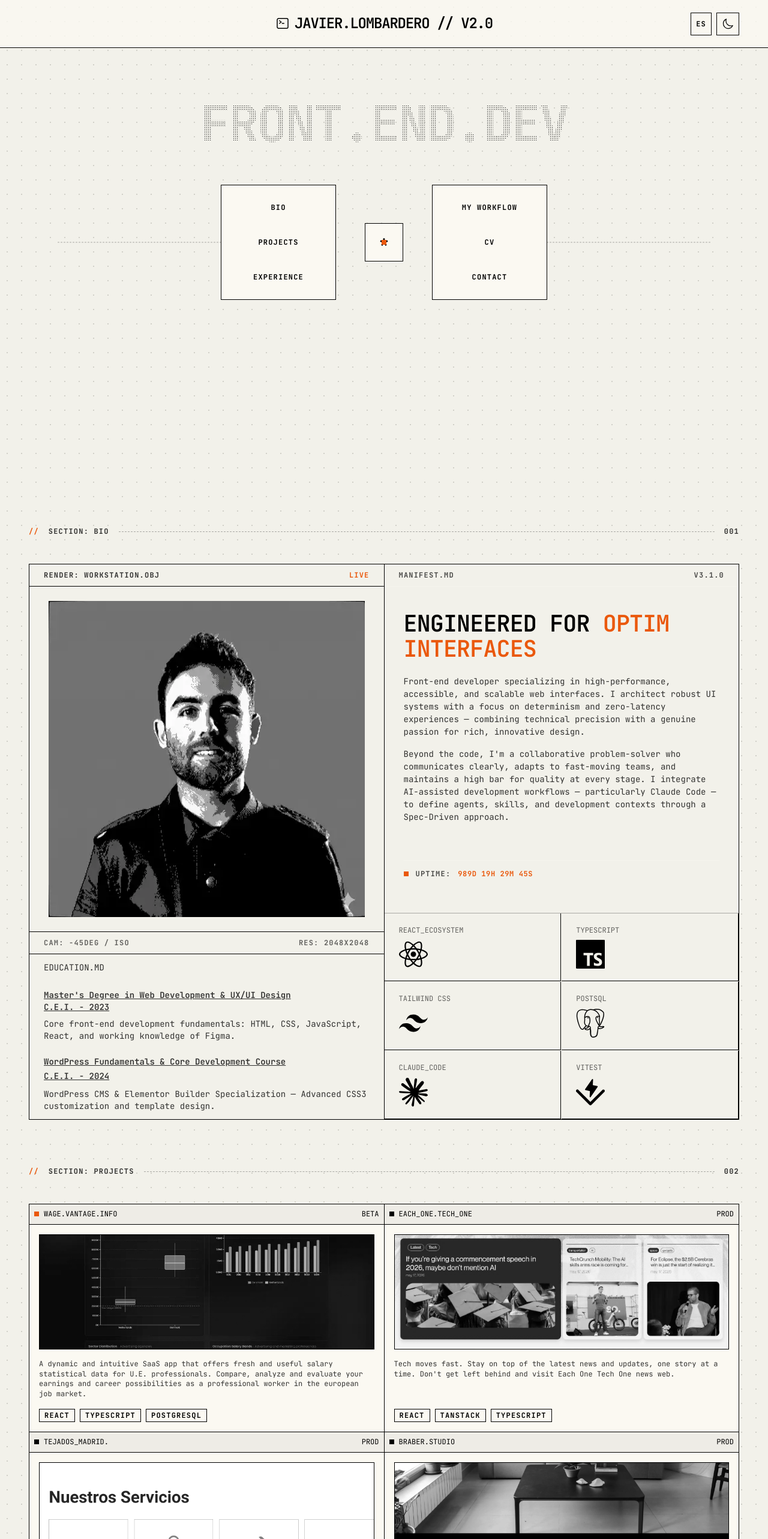
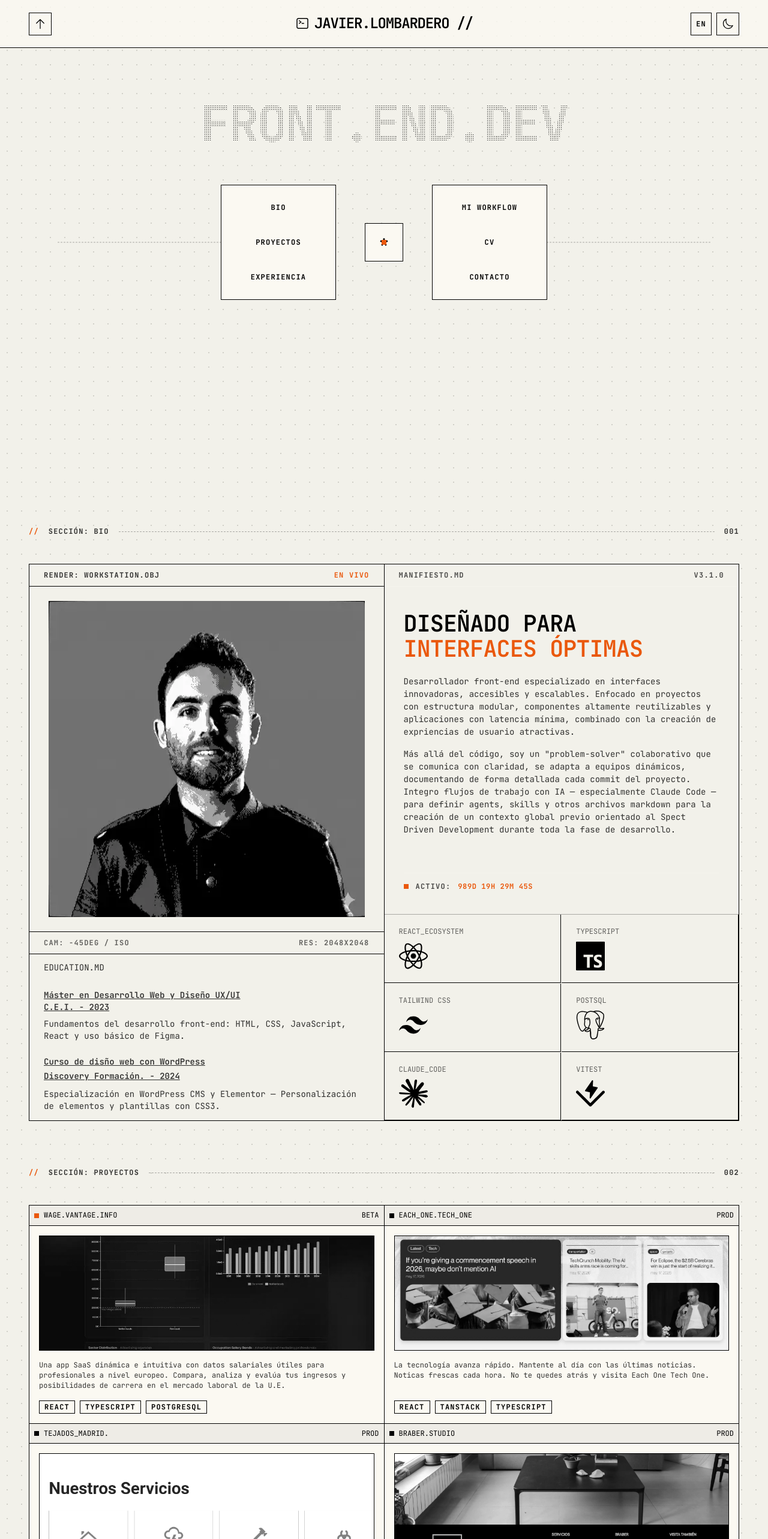
Before and after one commit to Javi-octubremilnovecientos/PERSONAL-WEB, a React (Vite) app: page / in a window 1280 px wide. Shown: the top 2566 px of the page at 60% size. Built offline with nearby package versions, Linux system fonts and the light colour scheme.

Commit message:
commit de actualización

```diff
--- a/src/App.tsx
+++ b/src/App.tsx
@@ -8,7 +8,7 @@ import Workflow from './components/Workflow';
 import Experience from './components/Experience';
 import Contact from './components/Contact';
 import Footer from './components/Footer';
-import MobileNav from './components/MobileNav';
+
 import { Bio } from './components/Bio';
 
 const ThemeManager = ({ children }: { children: React.ReactNode }) => {
@@ -29,9 +29,9 @@ export default function App() {
   return (
     <Provider store={store}>
       <ThemeManager>
-        <div className="pt-20 pb-20 md:pb-0 min-h-screen">
+        <div className="pt-20 pb-20 md:pb-0 min-h-screen flex flex-col">
           <Navbar />
-          <main className="max-w-7xl mx-auto px-4 md:px-12 py-20 space-y-20">
+          <main className="grow max-w-7xl w-full mx-auto px-4 md:px-12 py-20 space-y-20">
             <Hero />
             <div id="bio"><Bio/></div>
             <div id="projects"><Projects/></div>
@@ -39,7 +39,7 @@ export default function App() {
             <div id="workflow"><Workflow/></div>
             <div id="contact"><Contact /></div>
           </main>
-          <MobileNav />
+
           <Footer />
         </div>
       </ThemeManager>
--- a/src/components/Contact.tsx
+++ b/src/components/Contact.tsx
@@ -29,10 +29,15 @@ export default function Contact() {
           </span>
         </div>
 
-        <button className="mx-auto flex items-center gap-2 bg-terminal-black text-surface-bright dark:bg-surface-bright dark:text-terminal-black brutalist-border px-6 py-3 font-label-caps uppercase hover:bg-infrastructure-orange dark:hover:bg-infrastructure-orange transition-colors active:translate-y-0.5 cursor-pointer">
+        <a
+          href="/javier-lombardia-cv.pdf"
+          download="Javier-Lombardia-CV.pdf"
+          type="application/pdf"
+          className="w-fit mx-auto flex items-center gap-2 bg-terminal-black text-surface-bright dark:bg-surface-bright dark:text-terminal-black brutalist-border px-6 py-3 font-label-caps uppercase hover:bg-infrastructure-orange dark:hover:bg-infrastructure-orange transition-colors active:translate-y-0.5 cursor-pointer"
+        >
           <span className="w-2 h-2 bg-infrastructure-orange block border  dark:border-terminal-black border-surface-bright"></span>
           {t.contact.downloadCv}
-        </button>
+        </a>
       </div>
     </section>
   );
--- a/src/components/Footer.tsx
+++ b/src/components/Footer.tsx
@@ -4,12 +4,12 @@ export default function Footer() {
   const t = useTranslation();
 
   return (
-    <footer className="hidden md:flex flex-col md:flex-row justify-between items-center px-12 py-8 gap-4 bg-surface-bright dark:bg-terminal-black border-t-2 border-terminal-black dark:border-surface-bright w-full mt-20">
+    <footer className="flex flex-col md:flex-row justify-between items-center px-6 md:px-12 py-8 gap-4 bg-surface-bright dark:bg-terminal-black border-t-2 border-terminal-black dark:border-surface-bright w-full mt-20 mb-16 md:mb-0">
       <div className="font-label-caps text-infrastructure-orange">
         JAVIER.LOMBARDERO
       </div>
 
-      <div className="flex gap-6">
+      <div className="flex flex-wrap justify-center gap-4 md:gap-6">
         {['GITHUB', 'LINKEDIN', 'STACK_OVERFLOW', 'RESUME'].map((link) => (
           <a
             key={link}
--- a/src/components/MobileNav.tsx
+++ /dev/null
@@ -1,27 +0,0 @@
-import { HomeIcon, CommandLineIcon, ChartBarIcon, EnvelopeIcon } from '@heroicons/react/24/outline';
-import { useTranslation } from '../hooks/useTranslation';
-
-export default function MobileNav() {
-  const t = useTranslation();
-
-  return (
-    <nav className="md:hidden fixed bottom-0 left-0 w-full z-50 flex justify-between items-center bg-surface-bright dark:bg-terminal-black border-t-2 border-terminal-black dark:border-surface-bright pb-safe">
-      <a href="#" className="flex-1 flex flex-col items-center justify-center py-2 bg-infrastructure-orange text-terminal-black border-r border-terminal-black dark:border-surface-bright">
-        <HomeIcon className="w-6 h-6 mb-1" />
-        <span className="font-label-caps uppercase text-[10px]">{t.mobileNav.root}</span>
-      </a>
-      <a href="#" className="flex-1 flex flex-col items-center justify-center py-2 hover:bg-terminal-black/5 dark:hover:bg-surface-bright/10 transition-colors border-r border-terminal-black dark:border-surface-bright">
-        <CommandLineIcon className="w-6 h-6 mb-1" />
-        <span className="font-label-caps uppercase text-[10px]">{t.mobileNav.code}</span>
-      </a>
-      <a href="#" className="flex-1 flex flex-col items-center justify-center py-2 hover:bg-terminal-black/5 dark:hover:bg-surface-bright/10 transition-colors border-r border-terminal-black dark:border-surface-bright">
-        <ChartBarIcon className="w-6 h-6 mb-1" />
-        <span className="font-label-caps uppercase text-[10px]">{t.mobileNav.path}</span>
-      </a>
-      <a href="#" className="flex-1 flex flex-col items-center justify-center py-2 hover:bg-terminal-black/5 dark:hover:bg-surface-bright/10 transition-colors">
-        <EnvelopeIcon className="w-6 h-6 mb-1" />
-        <span className="font-label-caps uppercase text-[10px]">{t.mobileNav.ping}</span>
-      </a>
-    </nav>
-  );
-}
--- a/src/components/Navbar.tsx
+++ b/src/components/Navbar.tsx
@@ -1,4 +1,4 @@
-import { CommandLineIcon, SunIcon, MoonIcon } from '@heroicons/react/24/outline';
+import { CommandLineIcon, SunIcon, MoonIcon, ArrowUpIcon } from '@heroicons/react/24/outline';
 import { useSelector, useDispatch } from 'react-redux';
 import { RootState, toggleTheme, toggleLanguage } from '../store';
 import { useTranslation } from '../hooks/useTranslation';
@@ -10,12 +10,20 @@ export default function Navbar() {
   const t = useTranslation();
 
   return (
-    <header className="fixed top-0 left-0 w-full z-50 grid grid-cols-2 sm:grid-cols-3 items-center px-4 md:px-12 h-20 bg-surface-bright/80 dark:bg-terminal-black/80  brutalist-border-b">
-      <div className="hidden sm:block"></div>
-      <div className="flex items-center justify-start sm:justify-center gap-2">
+    <header className="fixed top-0 left-0 w-full z-50 grid grid-cols-[auto_1fr_auto] sm:grid-cols-3 items-center gap-2 sm:gap-0 px-4 md:px-12 h-20 bg-surface-bright/80 dark:bg-terminal-black/80  brutalist-border-b">
+      <div className="flex items-center justify-start">
+        <button
+          onClick={() => window.scrollTo({ top: 0, behavior: 'smooth' })}
+          className="p-2 brutalist-border hover:bg-surface-container dark:hover:bg-surface-bright/10 active:translate-x-0.5 active:translate-y-0.5 transition-all cursor-pointer"
+          aria-label="Scroll to top"
+        >
+          <ArrowUpIcon className="w-5 h-5 text-terminal-black dark:text-surface-bright" />
+        </button>
+      </div>
+      <div className="flex items-center justify-start sm:justify-center gap-2 min-w-0">
         <CommandLineIcon className="hidden lg:block w-6 h-6 text-terminal-black dark:text-surface-bright" />
         <h1 className="text-nowrap sm:font-headline-md uppercase tracking-tighter text-terminal-black dark:text-surface-bright">
-          JAVIER.LOMBARDERO // V2.0
+          JAVIER.LOMBARDERO //
         </h1>
       </div>
       <div className="flex justify-end gap-2">
--- a/src/components/Projects.tsx
+++ b/src/components/Projects.tsx
@@ -49,7 +49,7 @@ export default function Projects() {
       image: roof,
       alt: "Tejados Madrid",
       liveUrl: "https://www.tejadosyterrazasmadrid.com/",
-      repoUrl: "https://github.com/Porfolio-Javier-Erlandero/tejados-y-terrazas-madrid",
+      repoUrl: "https://github.com/Porfolio-Javier-Lombardero/tejados-y-terrazas-madrid",
       description: t.projects.tejadosDescription,
       tags: ["JAVASCRIPT", "BOOTSTRAP.5", "SCSS"],
     },
--- a/src/i18n.ts
+++ b/src/i18n.ts
@@ -95,7 +95,7 @@ export const en: Translations = {
     mastersDescription:
       'Core front-end development fundamentals: HTML, CSS, JavaScript, React, and working knowledge of Figma.',
     wpCourse: 'WordPress Fundamentals & Core Development Course',
-    wpInstitution: 'C.E.I. - 2024',
+    wpInstitution: 'Discovery Formación - 2024',
     wpDescription:
       'WordPress CMS & Elementor Builder Specialization — Advanced CSS3 customization and template design.',
     manifestTitle: 'MANIFEST.MD',
@@ -165,7 +165,7 @@ export const es: Translations = {
     bio: 'BIO',
     projects: 'PROYECTOS',
     experience: 'EXPERIENCIA',
-    workflow: 'MI FLUJO',
+    workflow: 'MI WORKFLOW',
     cv: 'CV',
     contact: 'CONTACTO',
   },
@@ -173,31 +173,31 @@ export const es: Translations = {
     sectionTitle: 'BIO',
     renderLabel: 'RENDER: WORKSTATION.OBJ',
     liveLabel: 'EN VIVO',
-    educationTitle: 'EDUCACIÓN.MD',
+    educationTitle: 'EDUCATION.MD',
     mastersDegree: 'Máster en Desarrollo Web y Diseño UX/UI',
     mastersInstitution: 'C.E.I. - 2023',
     mastersDescription:
-      'Fundamentos del desarrollo front-end: HTML, CSS, JavaScript, React y conocimiento de Figma.',
-    wpCourse: 'Curso de Fundamentos y Desarrollo con WordPress',
-    wpInstitution: 'C.E.I. - 2024',
+      'Fundamentos del desarrollo front-end: HTML, CSS, JavaScript, React y uso básico de Figma.',
+    wpCourse: 'Curso de disño web con WordPress',
+    wpInstitution: 'Discovery Formación. - 2024',
     wpDescription:
-      'Especialización en WordPress CMS y Elementor — Personalización avanzada con CSS3 y diseño de plantillas.',
+      'Especialización en WordPress CMS y Elementor — Personalización de elementos y plantillas con CSS3.',
     manifestTitle: 'MANIFIESTO.MD',
     engineeredFor: 'DISEÑADO PARA',
     optimInterfaces: 'INTERFACES ÓPTIMAS',
     bioP1:
-      'Desarrollador front-end especializado en interfaces web de alto rendimiento, accesibles y escalables. Diseño sistemas de UI robustos con foco en el determinismo y experiencias de latencia cero, combinando precisión técnica con una genuina pasión por el diseño innovador.',
+      'Desarrollador front-end especializado en interfaces innovadoras, accesibles y escalables. Enfocado en proyectos con estructura modular, componentes altamente reutilizables y aplicaciones con latencia mínima, combinado con la creación de expriencias de usuario atractivas.',
     bioP2:
-      'Más allá del código, soy un problem-solver colaborativo que se comunica con claridad, se adapta a equipos en movimiento rápido y mantiene un alto estándar de calidad en cada etapa. Integro flujos de trabajo con IA — especialmente Claude Code — para definir agentes, skills y contextos de desarrollo mediante un enfoque Spec-Driven.',
+      'Más allá del código, soy un "problem-solver" colaborativo que se comunica con claridad, se adapta a equipos dinámicos, documentando de forma detallada cada commit del proyecto. Integro flujos de trabajo con IA — especialmente Claude Code — para definir agents, skills y otros archivos markdown para la creación de un contexto global previo orientado al Spect Driven Development durante toda la fase de desarrollo.',
     uptimeLabel: 'ACTIVO:',
   },
   projects: {
     sectionTitle: 'PROYECTOS',
     wageDescription:
-      'Una app SaaS dinámica e intuitiva con datos estadísticos de salarios frescos y útiles para profesionales de la U.E. Compara, analiza y evalúa tus ingresos y posibilidades de carrera en el mercado laboral europeo.',
+      'Una app SaaS dinámica e intuitiva con datos salariales útiles para profesionales a nivel europeo. Compara, analiza y evalúa tus ingresos y posibilidades de carrera en el mercado laboral de la U.E.',
     eachtechDescription:
-      'La tecnología avanza rápido. Mantente al día con las últimas noticias, una historia a la vez. No te quedes atrás y visita Each One Tech One.',
-    tejadosDescription: 'Web para empresa de tejados',
+      'La tecnología avanza rápido. Mantente al día con las últimas noticias. Noticas frescas cada hora. No te quedes atrás y visita Each One Tech One.',
+    tejadosDescription: 'Web para empresa de reparación y reformas de tejados',
     braberDescription: 'Web para estudio de construcción y reformas',
   },
   experience: {
@@ -205,15 +205,15 @@ export const es: Translations = {
     role1Title: 'Desarrollador Front-End Junior · Diseñador UX/UI',
     role1Date: 'FEB 2025 - ABR 2026',
     role1Description:
-      'Desarrollo web front-end. Diseño de UI en Figma. React + Vite para desarrollo orientado a componentes. Estilos con Tailwind CSS y Shadcn UI. Control de versiones con Git y Vercel para despliegue continuo. SEO on-page e integración de APIs REST con Axios.',
+      'Desarrollo web front-end. Diseño de UI en Figma. React + Vite para desarrollo orientado a webs con rendimineto optimo y escalabilidad. Estilos con Tailwind CSS y Shadcn UI, control de versiones con Git y Vercel para deploy final. SEO on-page e integración de APIs REST con Axios.',
     role2Title: 'Diseñador Web',
     role2Date: 'FEB 2024 - ENE 2025',
     role2Description:
-      'Conversión de prototipos Figma en webs en producción con WordPress CMS y Elementor. Mantenimiento continuo y mejoras de SEO on-page.',
+      'Conversión de prototipos de Figma a proyectos WordPress CMS + Elementor. Mantenimiento continuo y mejoras de SEO on-page.',
     role3Title: 'Desarrollador Front-End SaaS',
     role3Date: 'SEPT 2023 - FEB 2024',
     role3Description:
-      'Desarrollo de experiencias front-end para aplicaciones SaaS y web, trabajando directamente con clientes para traducir sus necesidades en UX/UI funcional y limpia. Enfoque API-first en todo el proyecto.',
+      'Desarrollo de experiencias front-end para aplicaciones SaaS y web, trabajando directamente con clientes para adaptar sus necesidades en UX/UI funcional y limpia.',
   },
   workflow: {
     sectionTitle: 'MI FLUJO DE TRABAJO',
@@ -222,12 +222,12 @@ export const es: Translations = {
     sectionTitle: 'INIT_CONEXIÓN',
     heading: 'DISPONIBLE PARA CONTRATAR',
     description:
-      'Actualmente disponible para roles front-end enfocados en interfaces de alto rendimiento y experiencias de usuario excepcionales en web y móvil.',
+      'Actualmente disponible para puestos front-end enfocados en interfaces de alto rendimiento y experiencias de usuario excepcionales en web y móvil.',
     location: 'España & U.E.',
     downloadCv: 'DESCARGAR CV (PDF)',
   },
   footer: {
-    copyright: '© 2024 LOMBARDERO INFRASTRUCTURE. TODOS_LOS_SISTEMAS_OPERATIVOS.',
+    copyright: '© 2025 LOMBARDERO INFRASTRUCTURE. TODOS_LOS_SISTEMAS_OPERATIVOS.',
   },
   mobileNav: {
     root: 'INICIO',
--- a/src/store/languageSlice.ts
+++ b/src/store/languageSlice.ts
@@ -2,7 +2,7 @@ export type Language = 'en' | 'es';
 export type LanguageState = { lang: Language };
 type LanguageAction = { type: 'TOGGLE_LANGUAGE' } | { type: 'SET_LANGUAGE'; payload: Language };
 
-const initialState: LanguageState = { lang: 'en' };
+const initialState: LanguageState = { lang: 'es' };
 
 export function languageReducer(state = initialState, action: LanguageAction): LanguageState {
   switch (action.type) {
```
Also changed, not shown: 1 other file (tests, documents, lock files or other folders).
